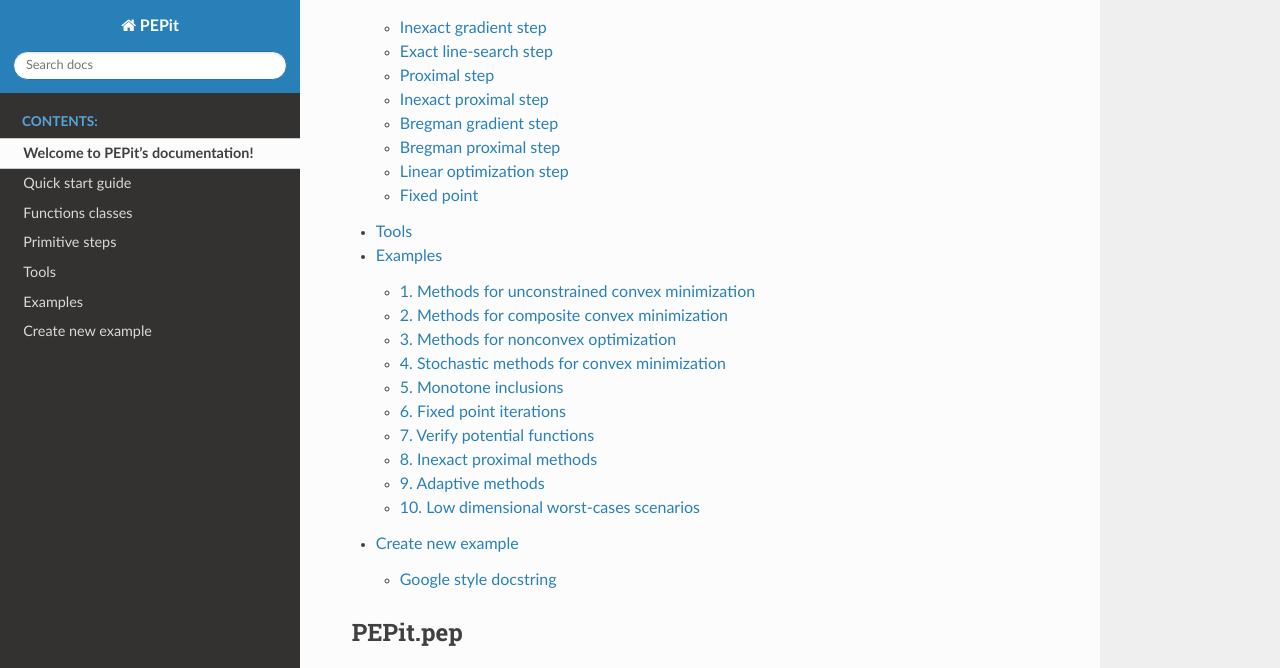
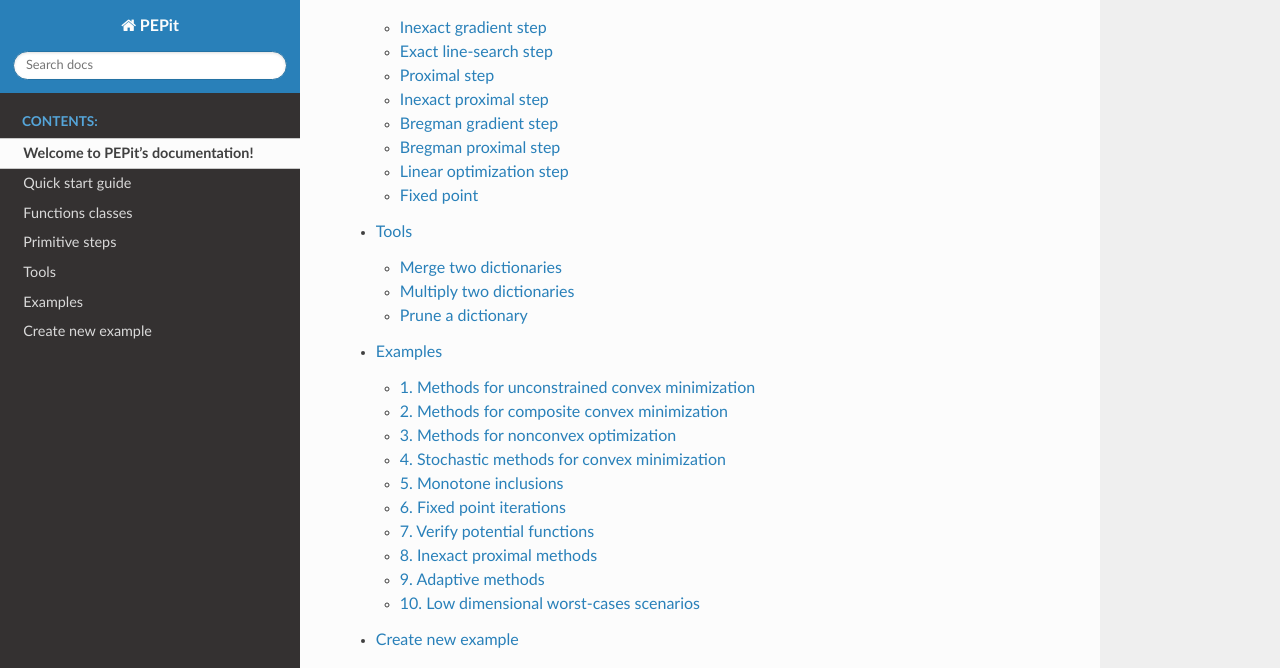
Before and after one commit to PerformanceEstimation/PEPit, a Sphinx documentation site: the page built from docs/source/index.rst, in a window 1280 px wide and 900 px high, scrolled down 372 px, cut to the strip 0-668 px from the top of the window. Built offline with Sphinx 7.4.7 and the Read the Docs theme 2.0.0, drawn with Linux system fonts in a browser that asks for light colours.

Commit message:
Improve tools doc

```diff
--- a/docs/source/tools.rst
+++ b/docs/source/tools.rst
@@ -1,6 +1,21 @@
 Tools
 -----
 
-.. automodule:: PEPit.tools
-   :members:
-   :show-inheritance:
+.. contents::
+   :depth: 1
+   :local:
+
+
+Merge two dictionaries
+^^^^^^^^^^^^^^^^^^^^^^
+.. autofunction:: PEPit.tools.merge_dict
+
+
+Multiply two dictionaries
+^^^^^^^^^^^^^^^^^^^^^^^^^
+.. autofunction:: PEPit.tools.multiply_dicts
+
+
+Prune a dictionary
+^^^^^^^^^^^^^^^^^^
+.. autofunction:: PEPit.tools.prune_dict
```
Also changed, not shown: 1 other file.
